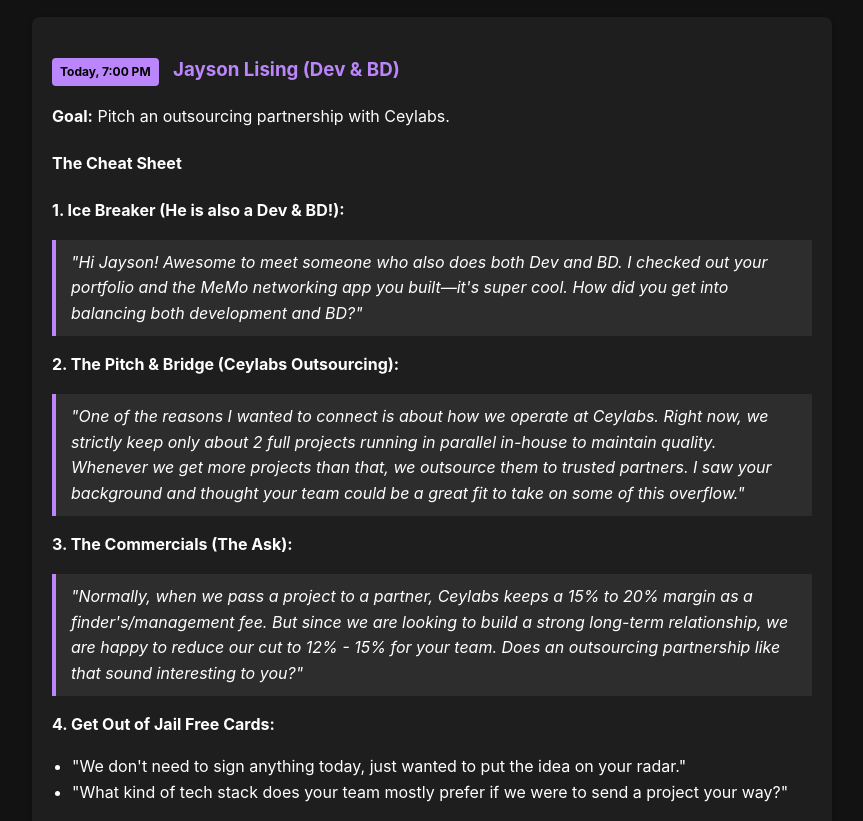
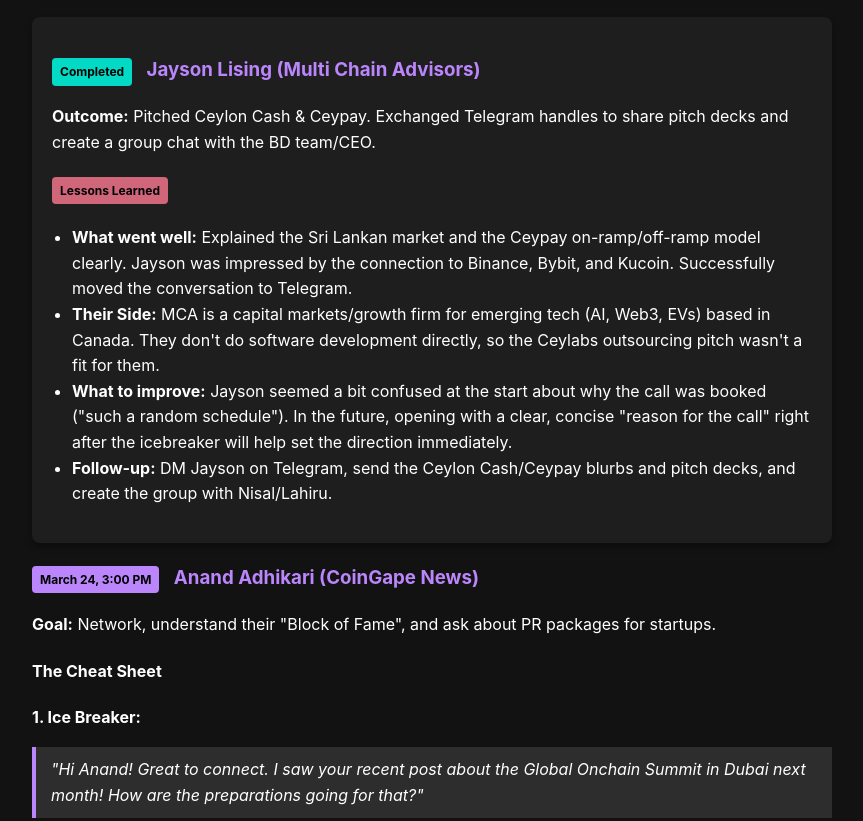
Before and after one commit to nimsaraonline/bd-calls-tracker, a plain HTML site: page index.html in a window 1280 px wide. Shown: the part 900-1721 px from the top of the page, without its empty margins (208-1071 px from the left). Drawn offline with Linux system fonts and the light colour scheme.

Commit message:
Update Jayson Lising (MCA) call summary

```diff
--- a/index.html
+++ b/index.html
@@ -81,30 +81,15 @@
 
         <h2>📅 Upcoming Calls</h2>
 
-        <div class="card" id="call-jayson" style="display: block;">
-            <h3><span class="tag upcoming">Today, 7:00 PM</span> Jayson Lising (Dev & BD)</h3>
-            <p><strong>Goal:</strong> Pitch an outsourcing partnership with Ceylabs.</p>
-
-            <h4>The Cheat Sheet</h4>
-            <p><strong>1. Ice Breaker (He is also a Dev & BD!):</strong></p>
-            <div class="script-box">
-                "Hi Jayson! Awesome to meet someone who also does both Dev and BD. I checked out your portfolio and the MeMo networking app you built—it's super cool. How did you get into balancing both development and BD?"
-            </div>
-
-            <p><strong>2. The Pitch & Bridge (Ceylabs Outsourcing):</strong></p>
-            <div class="script-box">
-                "One of the reasons I wanted to connect is about how we operate at Ceylabs. Right now, we strictly keep only about 2 full projects running in parallel in-house to maintain quality. Whenever we get more projects than that, we outsource them to trusted partners. I saw your background and thought your team could be a great fit to take on some of this overflow."
-            </div>
-
-            <p><strong>3. The Commercials (The Ask):</strong></p>
-            <div class="script-box">
-                "Normally, when we pass a project to a partner, Ceylabs keeps a 15% to 20% margin as a finder's/management fee. But since we are looking to build a strong long-term relationship, we are happy to reduce our cut to 12% - 15% for your team. Does an outsourcing partnership like that sound interesting to you?"
-            </div>
-
-            <p><strong>4. Get Out of Jail Free Cards:</strong></p>
+        <div class="card">
+            <h3><span class="tag completed">Completed</span> Jayson Lising (Multi Chain Advisors)</h3>
+            <p><strong>Outcome:</strong> Pitched Ceylon Cash & Ceypay. Exchanged Telegram handles to share pitch decks and create a group chat with the BD team/CEO.</p>
+            <h4><span class="tag learning">Lessons Learned</span></h4>
             <ul>
-                <li>"We don't need to sign anything today, just wanted to put the idea on your radar."</li>
-                <li>"What kind of tech stack does your team mostly prefer if we were to send a project your way?"</li>
+                <li><strong>What went well:</strong> Explained the Sri Lankan market and the Ceypay on-ramp/off-ramp model clearly. Jayson was impressed by the connection to Binance, Bybit, and Kucoin. Successfully moved the conversation to Telegram.</li>
+                <li><strong>Their Side:</strong> MCA is a capital markets/growth firm for emerging tech (AI, Web3, EVs) based in Canada. They don't do software development directly, so the Ceylabs outsourcing pitch wasn't a fit for them.</li>
+                <li><strong>What to improve:</strong> Jayson seemed a bit confused at the start about why the call was booked ("such a random schedule"). In the future, opening with a clear, concise "reason for the call" right after the icebreaker will help set the direction immediately.</li>
+                <li><strong>Follow-up:</strong> DM Jayson on Telegram, send the Ceylon Cash/Ceypay blurbs and pitch decks, and create the group with Nisal/Lahiru.</li>
             </ul>
         </div>
             <h3><span class="tag upcoming">March 24, 3:00 PM</span> Anand Adhikari (CoinGape News)</h3>
```
